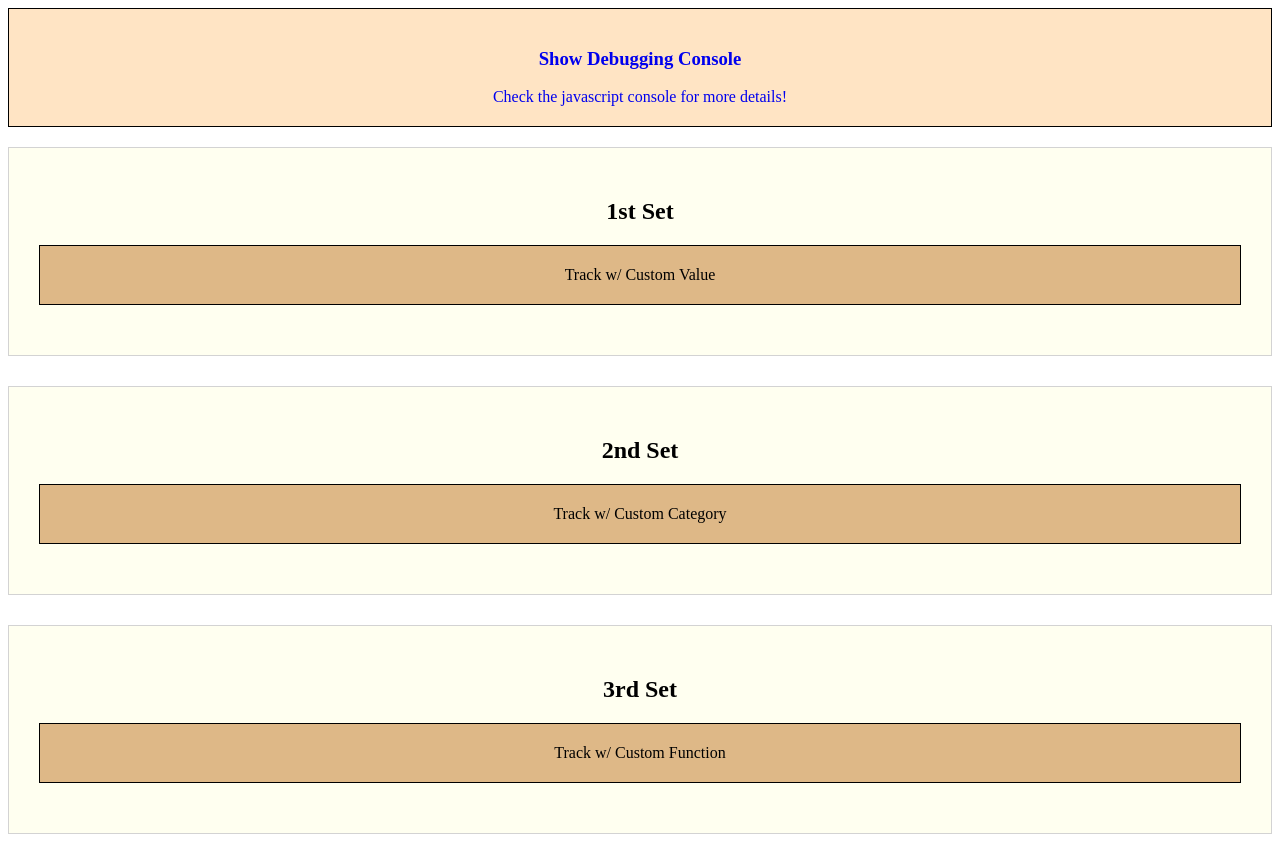
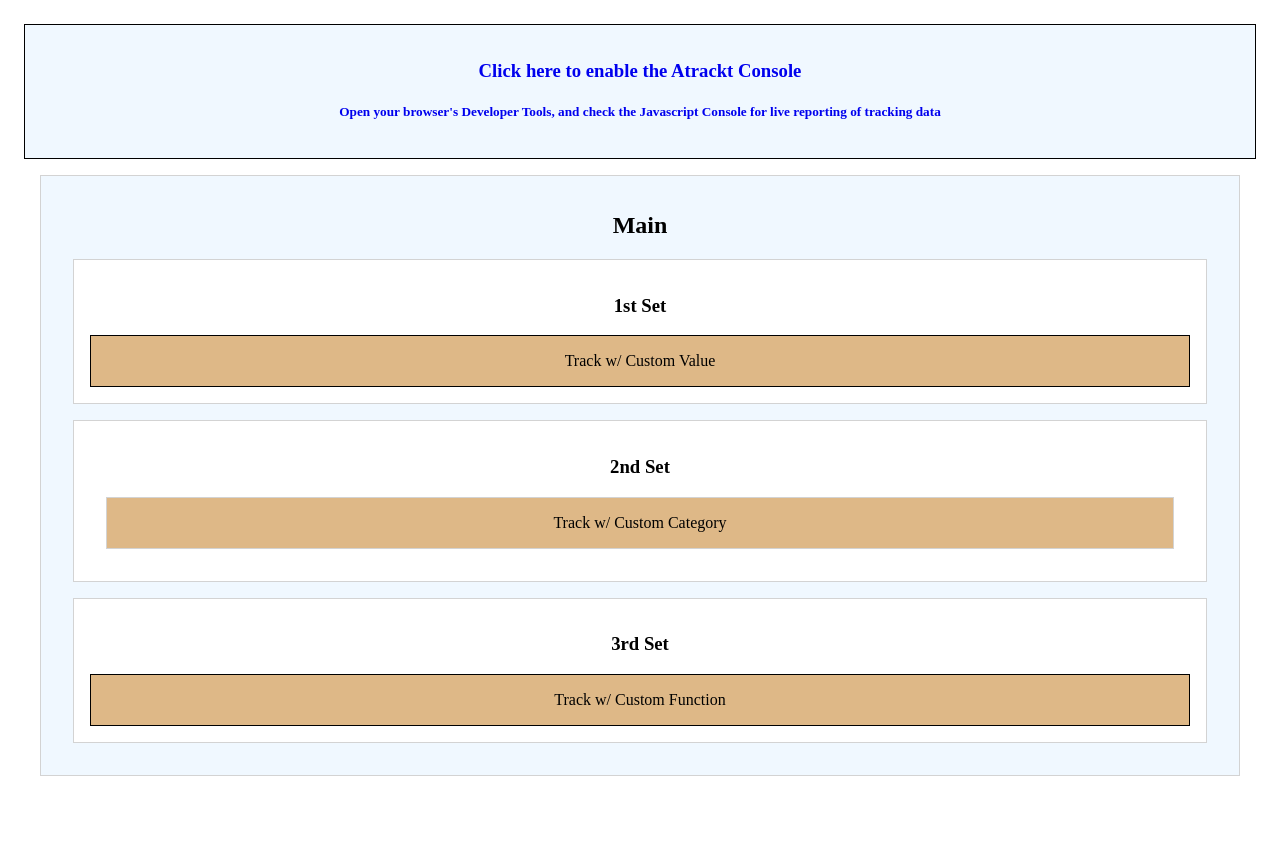
Before and after one commit to brewster1134/atrackt, a website: page demo/index.html in a window 1280 px wide. After the commit the page ends 816 px from the top, so only its background shows below. Drawn offline with nearby package versions, Linux system fonts and the light colour scheme; some packages are replaced by stand-ins of ours; a script that the page names is missing.

Commit message:
style updates

```diff
--- a/demo/atrackt_demo.sass
+++ b/demo/atrackt_demo.sass
@@ -1,21 +1,26 @@
-a
-  cursor: pointer
-  display: block
-  padding: 20px
+body
   text-align: center
-  border: 1px solid black
-  margin: 0 auto 20px
-  text-decoration: none
+  padding: 1em
+  a
+    border: 0.1em solid black
+    text-decoration: none
+    cursor: pointer
+    display: block
+    padding: 1em
 
-  &.console-link
-    background: bisque
+    &.console-link
+      background: aliceblue
+      margin-bottom: 1em
 
-  &.track
-    background: burlywood
+    &.track
+      background: burlywood
 
-.set
-  background: ivory
-  text-align: center
-  padding: 30px
-  border: 1px solid lightgrey
-  margin-bottom: 30px
+  [data-atrackt-category]
+    border: 0.1em solid lightgrey
+    padding: 1em
+    margin: 1em
+  #main
+    background: aliceblue
+    .set
+      text-align: center
+      background: white
--- a/demo/index.html
+++ b/demo/index.html
@@ -7,23 +7,25 @@
 
   <body>
     <a class="console-link" href='?atracktConsole'>
-      <h3>Show Debugging Console</h3>
-      Check the javascript console for more details!
+      <h3>Click here to enable the Atrackt Console</h3>
+      <h5>Open your browser's Developer Tools, and check the Javascript Console for live reporting of tracking data</h5>
     </a>
 
-    <div data-atrackt-category='Main'>
+    <div id="main" data-atrackt-category='Main'>
+      <h2>Main</h2>
+
       <div class="set" data-atrackt-category='1st Set'>
-        <h2>1st Set</h2>
+        <h3>1st Set</h3>
         <a class="track" data-atrackt-value="Custom Value">Track w/ Custom Value</a>
       </div>
 
       <div class="set" data-atrackt-category='2nd Set'>
-        <h2>2nd Set</h2>
+        <h3>2nd Set</h3>
         <a class="track" data-atrackt-category='Custom Category'>Track w/ Custom Category</a>
       </div>
 
       <div class="set" data-atrackt-category='3rd Set'>
-        <h2>3rd Set</h2>
+        <h3>3rd Set</h3>
         <a class="track custom">Track w/ Custom Function</a>
       </div>
     </div>
--- a/src/atrackt.console.sass
+++ b/src/atrackt.console.sass
@@ -1,31 +1,36 @@
-$console-height: 200px
+$console-height: 25vh
 
 body.atrackt-console
   padding-top: $console-height
 
   .atrackt-console-active
-    border: 2px solid orange
+    border: 0.2em solid orange
 
   #atrackt-console
+    height: $console-height
+    border-bottom: 0.1em solid black
+    background-color: white
     font-family: monospace
     position: fixed
+    overflow: scroll
+    z-index: 9999
+    width: 100%
+    left: 0
     top: 0
-    left: 0
-    width: 100%
-    height: $console-height
-    overflow: scroll
-    background-color: white
-    border-bottom: 1px solid black
-    z-index: 999
 
     table
+      margin-bottom: 1em
       text-align: left
       width: 100%
 
-      tr
-        &.error
-          color: white
-          background-color: red
-        &.atrackt-console-active
-          background-color: orange
-          border: none
+      tbody
+        tr
+          cursor: pointer
+          &:nth-child(odd)
+            background-color: whitesmoke
+          &.error
+            background-color: red
+            color: white
+          &.atrackt-console-active
+            background-color: orange
+            border: none
```
Also changed, not shown: demo/atrackt_demo.css, lib/atrackt.console.css, 2 other files.
